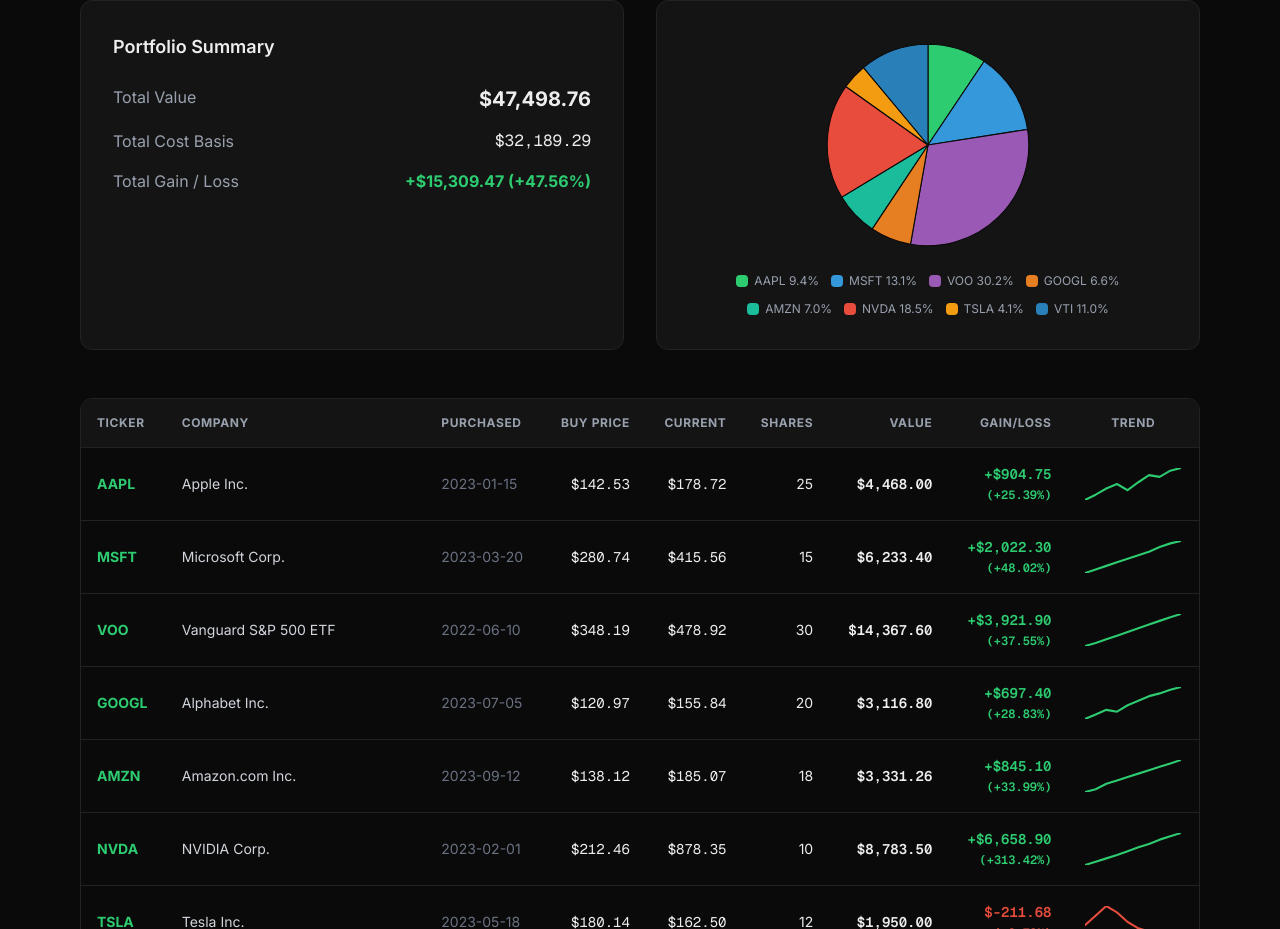
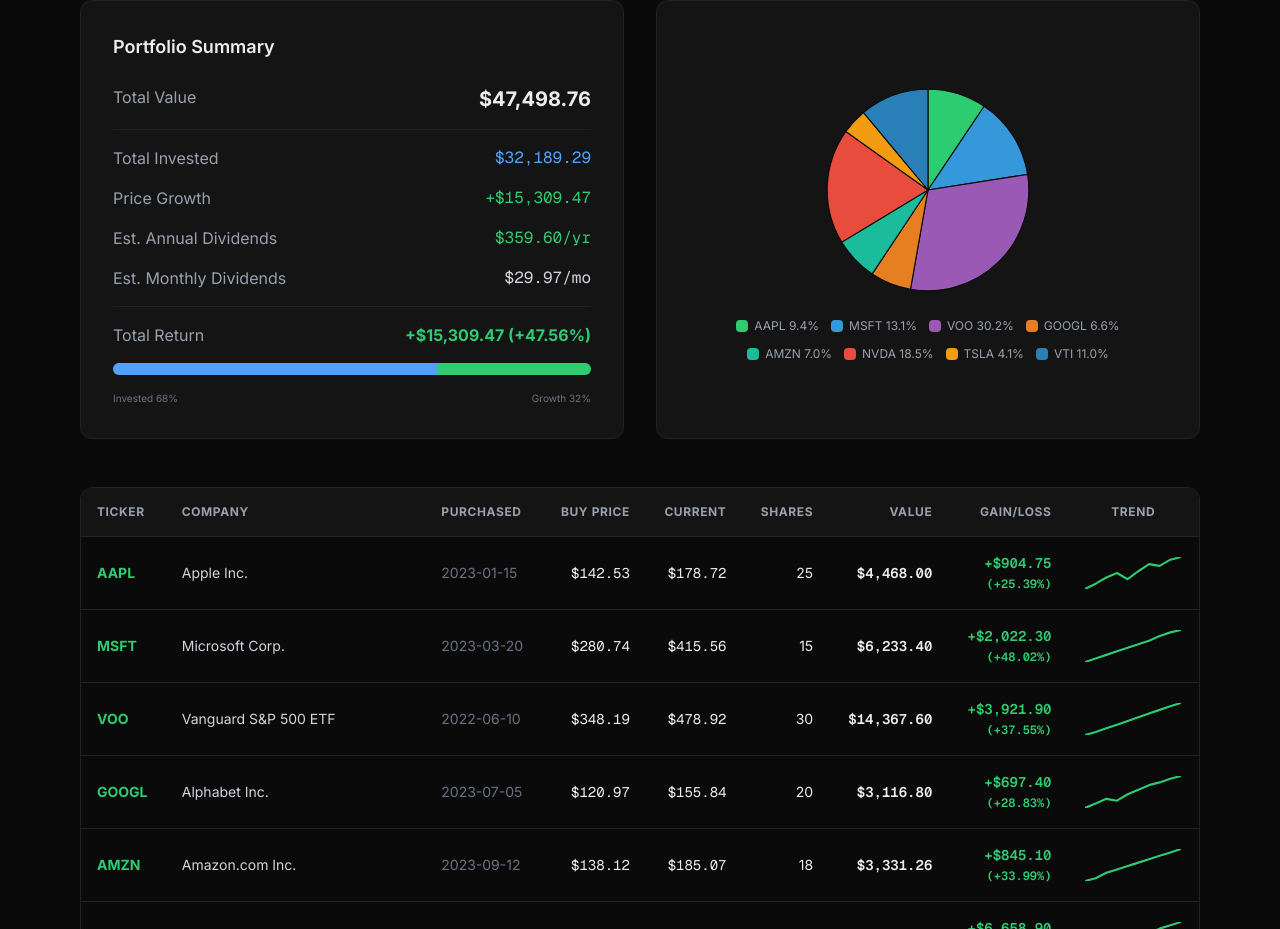
Before and after one commit to levithefinanceguy/levithefinanceguy, a Next.js app: page /portfolio in a window 1280 px wide. Shown: the part 858-1787 px from the top of the page. Built offline with nearby package versions, Linux system fonts and the light colour scheme.

Commit message:
Add full portfolio breakdown: invested, growth, dividends
- Total Invested (blue) vs Price Growth (green) with visual bar
- Estimated annual and monthly dividend income per holding
- Total Return with percentage
- Clear separation between what you put in and what it earned

```diff
--- a/app/portfolio/PortfolioClient.tsx
+++ b/app/portfolio/PortfolioClient.tsx
@@ -10,6 +10,7 @@
   currentPrice: number;
   shares: number;
   sparkline: number[];
+  dividendPerShare: number; // annual dividend per share
 }
 
 const sampleHoldings: Holding[] = [
@@ -21,6 +22,7 @@
     currentPrice: 178.72,
     shares: 25,
     sparkline: [142, 148, 155, 160, 153, 162, 170, 168, 175, 178],
+    dividendPerShare: 1.00,
   },
   {
     ticker: "MSFT",
@@ -30,6 +32,7 @@
     currentPrice: 415.56,
     shares: 15,
     sparkline: [280, 295, 310, 325, 340, 355, 370, 390, 405, 415],
+    dividendPerShare: 3.00,
   },
   {
     ticker: "VOO",
@@ -39,6 +42,7 @@
     currentPrice: 478.92,
     shares: 30,
     sparkline: [348, 360, 375, 390, 405, 420, 435, 450, 465, 478],
+    dividendPerShare: 6.76,
   },
   {
     ticker: "GOOGL",
@@ -48,6 +52,7 @@
     currentPrice: 155.84,
     shares: 20,
     sparkline: [120, 125, 130, 128, 135, 140, 145, 148, 152, 155],
+    dividendPerShare: 0.80,
   },
   {
     ticker: "AMZN",
@@ -57,6 +62,7 @@
     currentPrice: 185.07,
     shares: 18,
     sparkline: [138, 142, 150, 155, 160, 165, 170, 175, 180, 185],
+    dividendPerShare: 0,
   },
   {
     ticker: "NVDA",
@@ -66,6 +72,7 @@
     currentPrice: 878.35,
     shares: 10,
     sparkline: [212, 280, 350, 420, 500, 580, 650, 740, 810, 878],
+    dividendPerShare: 0.16,
   },
   {
     ticker: "TSLA",
@@ -75,6 +82,7 @@
     currentPrice: 162.50,
     shares: 12,
     sparkline: [180, 195, 210, 200, 185, 175, 170, 165, 160, 162],
+    dividendPerShare: 0,
   },
   {
     ticker: "VTI",
@@ -84,6 +92,7 @@
     currentPrice: 262.41,
     shares: 20,
     sparkline: [238, 225, 230, 240, 235, 245, 250, 255, 258, 262],
+    dividendPerShare: 3.46,
   },
 ];
 
@@ -170,6 +179,9 @@
   const totalCost = sampleHoldings.reduce((s, h) => s + h.purchasePrice * h.shares, 0);
   const totalGain = totalValue - totalCost;
   const totalGainPct = (totalGain / totalCost) * 100;
+  const totalAnnualDividends = sampleHoldings.reduce((s, h) => s + h.dividendPerShare * h.shares, 0);
+  const totalMonthlyDividends = totalAnnualDividends / 12;
+  const priceGrowth = totalGain; // price appreciation only
 
   const goal = 1000000;
   const progressPct = Math.min((totalValue / goal) * 100, 100);
@@ -229,18 +241,42 @@
               <span className="text-gray-400">Total Value</span>
               <span className="font-bold text-xl">${fmt(totalValue)}</span>
             </div>
+            <div className="h-px bg-card-border" />
             <div className="flex justify-between">
-              <span className="text-gray-400">Total Cost Basis</span>
-              <span className="font-mono">${fmt(totalCost)}</span>
+              <span className="text-gray-400">Total Invested</span>
+              <span className="font-mono text-blue-400">${fmt(totalCost)}</span>
             </div>
             <div className="flex justify-between">
-              <span className="text-gray-400">Total Gain / Loss</span>
-              <span
-                className={`font-bold ${totalGain >= 0 ? "text-accent-green" : "text-accent-red"}`}
-              >
-                {totalGain >= 0 ? "+" : ""}${fmt(totalGain)} ({totalGainPct >= 0 ? "+" : ""}
-                {totalGainPct.toFixed(2)}%)
+              <span className="text-gray-400">Price Growth</span>
+              <span className={`font-mono ${priceGrowth >= 0 ? "text-accent-green" : "text-accent-red"}`}>
+                {priceGrowth >= 0 ? "+" : ""}${fmt(priceGrowth)}
               </span>
+            </div>
+            <div className="flex justify-between">
+              <span className="text-gray-400">Est. Annual Dividends</span>
+              <span className="font-mono text-accent-green">${fmt(totalAnnualDividends)}/yr</span>
+            </div>
+            <div className="flex justify-between">
+              <span className="text-gray-400">Est. Monthly Dividends</span>
+              <span className="font-mono text-gray-300">${fmt(totalMonthlyDividends)}/mo</span>
+            </div>
+            <div className="h-px bg-card-border" />
+            <div className="flex justify-between">
+              <span className="text-gray-400">Total Return</span>
+              <span className={`font-bold ${totalGain >= 0 ? "text-accent-green" : "text-accent-red"}`}>
+                {totalGain >= 0 ? "+" : ""}${fmt(totalGain)} ({totalGainPct >= 0 ? "+" : ""}{totalGainPct.toFixed(2)}%)
+              </span>
+            </div>
+            {/* Visual breakdown */}
+            <div className="w-full bg-gray-800 rounded-full h-3 overflow-hidden">
+              <div className="h-full flex">
+                <div className="bg-blue-400 h-full" style={{ width: `${(totalCost / totalValue) * 100}%` }} />
+                <div className="bg-accent-green h-full" style={{ width: `${(priceGrowth / totalValue) * 100}%` }} />
+              </div>
+            </div>
+            <div className="flex justify-between text-[10px] text-gray-500">
+              <span>Invested {Math.round((totalCost / totalValue) * 100)}%</span>
+              <span>Growth {Math.round((priceGrowth / totalValue) * 100)}%</span>
             </div>
           </div>
         </div>
```
